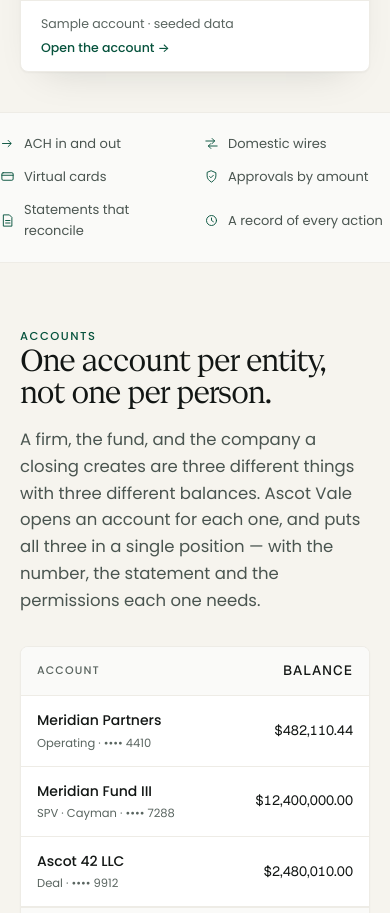
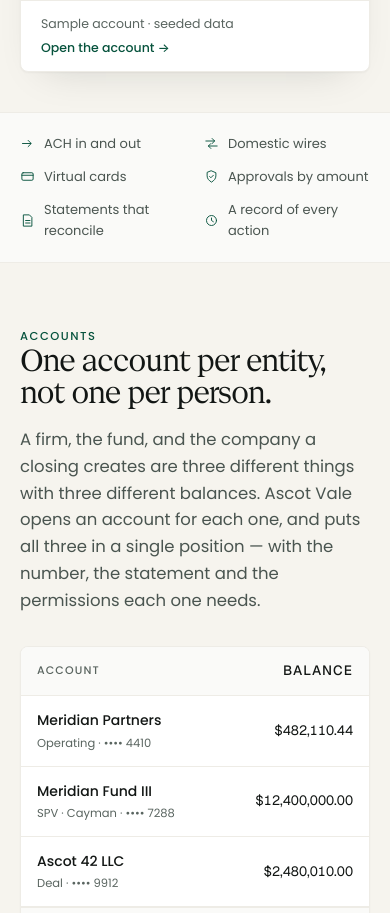
Before and after one commit to ProtostellarCo/ProtostellarCo.github.io, a plain HTML site: page index.html in a window 390 px wide. Shown: the part 1184-2097 px from the top of the page. Drawn offline with Linux system fonts and the light colour scheme.

Commit message:
The rail row sits on the same margin as everything else

```diff
--- a/index.html
+++ b/index.html
@@ -118,7 +118,7 @@ img,svg{display:block;max-width:100%}
 
 /* ---------- rails ---------- */
 .rails{border-top:1px solid var(--hairline);border-bottom:1px solid var(--hairline);background:var(--n-25)}
-.rails-in{display:flex;flex-wrap:wrap;gap:10px 34px;padding:18px 0;align-items:center}
+.rails-in{display:flex;flex-wrap:wrap;gap:10px 34px;padding:18px var(--pad);align-items:center}
 .rail{display:flex;align-items:center;gap:9px;font-size:13px;color:var(--text-2)}
 .rail svg{width:15px;height:15px;stroke:var(--g-700);fill:none;stroke-width:1.5;stroke-linecap:round;stroke-linejoin:round;flex:0 0 auto}
 
@@ -254,7 +254,7 @@ footer{background:var(--g-900);color:rgba(255,255,255,.7);padding:clamp(48px,6vw
   .mobile-menu a.mm-cta{color:var(--g-700);font-weight:600}
   .attn-row .amt{white-space:nowrap}
   .panel-foot{flex-wrap:wrap;gap:4px 14px}
-  .rails-in{display:grid;grid-template-columns:1fr 1fr;gap:12px 18px;padding:20px 0}
+  .rails-in{display:grid;grid-template-columns:1fr 1fr;gap:12px 18px;padding:20px var(--pad)}
   .hero{padding-top:36px}
   .hero h1{font-size:clamp(38px,11vw,48px)}
   .btn{width:100%;justify-content:space-between}
```
